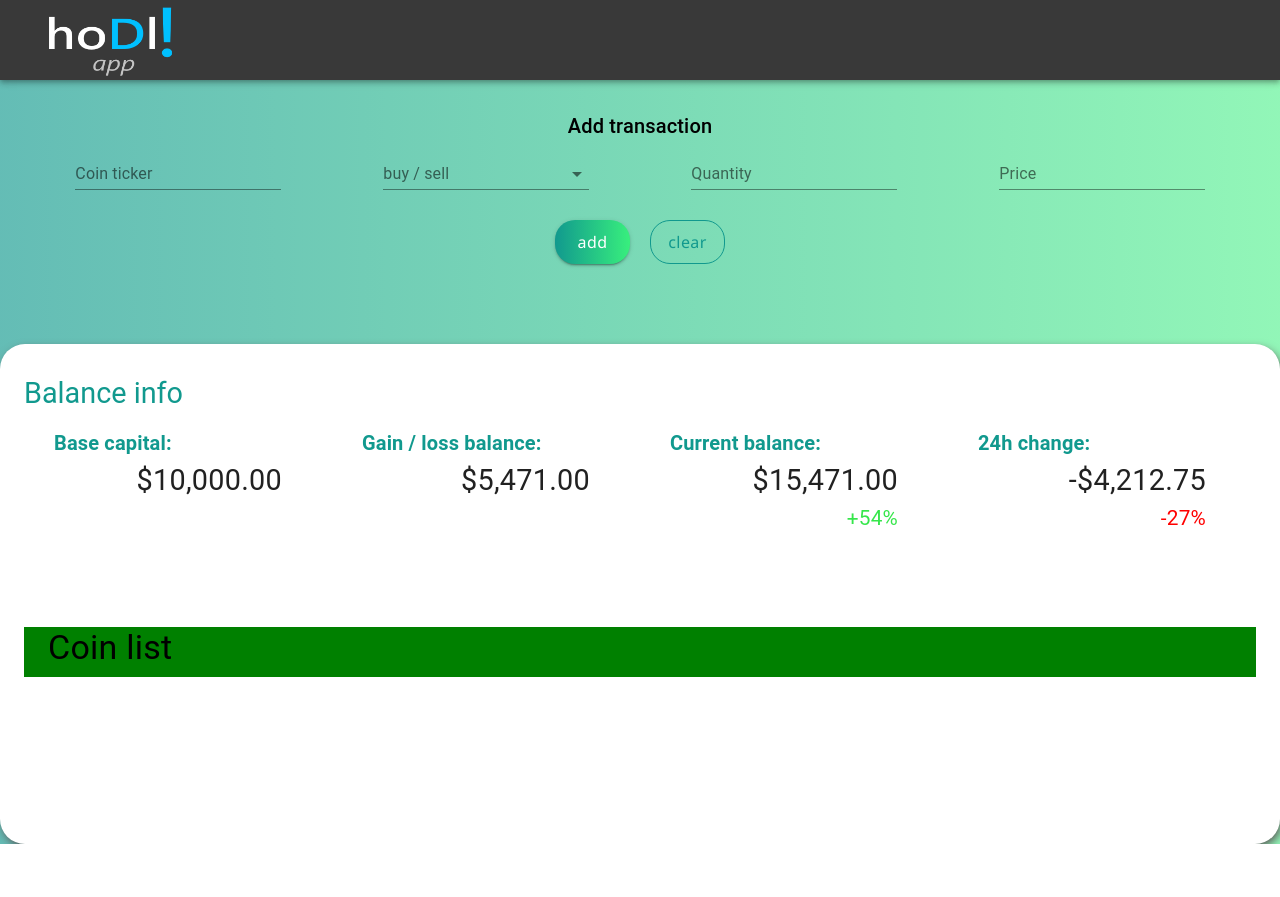
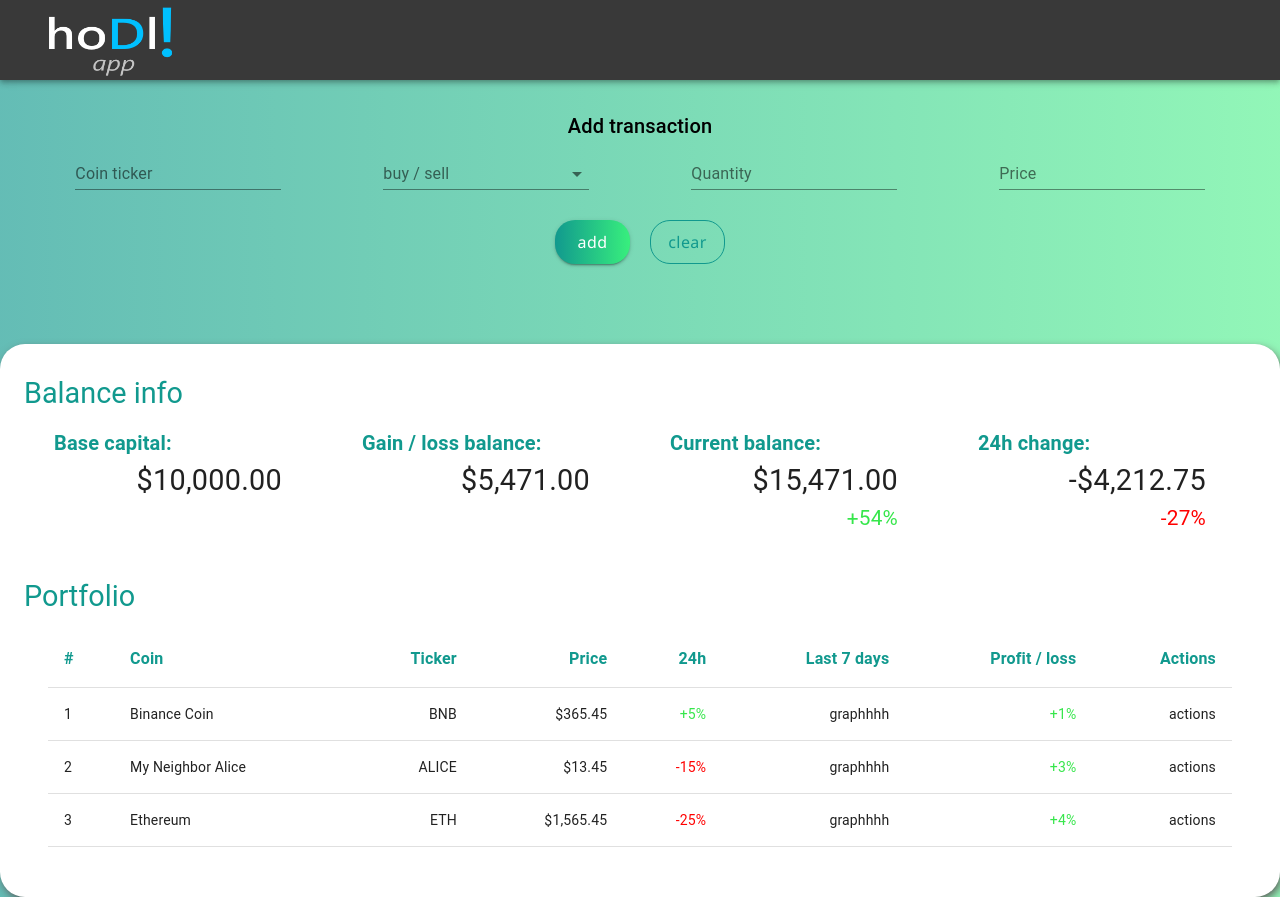
Before and after one commit to BlackH3art/hodl-app-vol2, a React (Create React App) app: page / in a window 1280 px wide. Before the commit the page ends 844 px from the top, so only its background shows below. Built offline with nearby package versions, Linux system fonts and the light colour scheme; no server answers.

Commit message:
CoinList component styles

```diff
--- a/src/components/BalanceInfo/BalanceInfo.jsx
+++ b/src/components/BalanceInfo/BalanceInfo.jsx
@@ -3,6 +3,7 @@ import { Container, Typography } from '@material-ui/core';
 
 import { getCoins } from '../../redux.actions/coinActions';
 import { setProfitLossPercentageSign, usdFormatter } from '../../helpers/helpers';
+import { userinfo } from '../../helpers/pseudoData';
 
 import useStyles from './balanceInfo.styles';
 import { useDispatch } from 'react-redux';
@@ -18,11 +19,7 @@ const BalanceInfo = () => {
   const classes = useStyles();
   const dispatch = useDispatch();
 
-  const userinfo = {
-    baseCapital: 10000,
-    totalGain: 1.5471,
-    dayChange: -0.2723
-  }
+
 
   // Balance info calculations
   const currentBalance = (userinfo.baseCapital * userinfo.totalGain).toFixed(2);
@@ -46,10 +43,13 @@ const BalanceInfo = () => {
         <InfoSquaresWrapper>
           <InfoSquare title="Base capital:" info={`${usdFormatter.format(userinfo.baseCapital)}`} />
           <InfoSquare title="Gain / loss balance:" info={`${usdFormatter.format(gainBalance)}`} />
-          <InfoSquare title="Current balance:" info={`${usdFormatter.format(currentBalance)}`} percent={`${setProfitLossPercentageSign(gainPercent)}%`} />
-          <InfoSquare title="24h change:" info={`${usdFormatter.format(dayChangeBalance)}`} percent={`${setProfitLossPercentageSign(dayChangePercent)}%`} />
+          <InfoSquare title="Current balance:" info={`${usdFormatter.format(currentBalance)}`} percent={`${setProfitLossPercentageSign(gainPercent)}`} />
+          <InfoSquare title="24h change:" info={`${usdFormatter.format(dayChangeBalance)}`} percent={`${setProfitLossPercentageSign(dayChangePercent)}`} />
         </InfoSquaresWrapper>
 
+        <Typography variant="h5" className={classes.title}>
+          Portfolio
+        </Typography>
         <CoinList />
       </Container>
     </>
--- a/src/components/BalanceInfo/CoinList/CoinList.jsx
+++ b/src/components/BalanceInfo/CoinList/CoinList.jsx
@@ -1,5 +1,8 @@
 import React from 'react';
-import { Container, Typography } from '@material-ui/core';
+import { Container, Typography, Table, TableHead, TableRow, TableCell, TableBody } from '@material-ui/core';
+
+import { coinList } from '../../../helpers/pseudoData';
+import { setProfitLossPercentageSign, usdFormatter } from '../../../helpers/helpers';
 
 import useStyles from './coinList.styles';
 import { useSelector } from 'react-redux';
@@ -13,9 +16,35 @@ const CoinList = () => {
   return (
     <>
       <Container component="div" className={classes.coinListContainer}>
-        <Typography variant="h4">
-          Coin list
-        </Typography>
+        <Table>
+          <TableHead>
+            <TableRow>
+              <TableCell align="left"><Typography className={classes.tableHead}> # </Typography></TableCell>
+              <TableCell align="left"><Typography className={classes.tableHead}> Coin </Typography></TableCell>
+              <TableCell align="right"><Typography className={classes.tableHead}> Ticker</Typography></TableCell>
+              <TableCell align="right"><Typography className={classes.tableHead}> Price </Typography></TableCell>
+              <TableCell align="right"><Typography className={classes.tableHead}> 24h </Typography></TableCell>
+              <TableCell align="right"><Typography className={classes.tableHead}> Last 7 days </Typography></TableCell>
+              <TableCell align="right"><Typography className={classes.tableHead}> Profit / loss</Typography></TableCell>
+              <TableCell align="right"><Typography className={classes.tableHead}> Actions </Typography></TableCell>
+            </TableRow>
+          </TableHead>
+          <TableBody>
+            {coinList.map((coin, index) => (
+              <TableRow key={coin.name} >
+                <TableCell align="left">{++index}</TableCell>
+                <TableCell align="left">{coin.name}</TableCell>
+                <TableCell align="right">{coin.ticker}</TableCell>
+                <TableCell align="right">{usdFormatter.format(coin.price)}</TableCell>
+                <TableCell className={setProfitLossPercentageSign(coin.dayChange).startsWith('-') ? classes.loss : classes.gain} align="right">{setProfitLossPercentageSign(coin.dayChange)}</TableCell>
+                <TableCell align="right">{coin.last7days}</TableCell>
+                <TableCell className={classes.gain} align="right">{setProfitLossPercentageSign(index * 1.5)}</TableCell>
+                <TableCell align="right">actions</TableCell>
+              </TableRow>
+            ))}
+          </TableBody>
+        </Table>
+
       </Container>
     </>
    );
--- a/src/components/BalanceInfo/CoinList/coinList.styles.js
+++ b/src/components/BalanceInfo/CoinList/coinList.styles.js
@@ -3,8 +3,18 @@ import { makeStyles } from '@material-ui/core';
 const useStyles = makeStyles(() => ({
   coinListContainer: {
     width: '100%',
-    height: '50px',
-    backgroundColor: 'green'
+    paddingBottom: "50px"
+  },
+  tableHead: {
+    fontWeight: 600,
+    color: "rgba(17,153,142,1)",
+
+  },
+  gain: {
+    color: "#36E64B",
+  },
+  loss: {
+    color: "red",
   }
 }))
 
--- a/src/components/BalanceInfo/balanceInfo.styles.js
+++ b/src/components/BalanceInfo/balanceInfo.styles.js
@@ -3,7 +3,7 @@ import { makeStyles } from '@material-ui/core';
 const useStyles = makeStyles(() => ({
   infoContainer: {
     backgroundColor: "white",
-    minHeight: "500px",
+    // minHeight: "500px",
     borderRadius: "25px",
     marginTop: "50px",
     boxShadow: "2px 4px 10px -1px #5B5456",
--- a/src/components/styledComponents/styledComponents.js
+++ b/src/components/styledComponents/styledComponents.js
@@ -8,4 +8,5 @@ export const ButtonWrapper = styled.div`
 export const InfoSquaresWrapper = styled.div`
   display: flex;
   justify-content: space-around;
+  height: 120px;
 `;
--- a/src/helpers/helpers.js
+++ b/src/helpers/helpers.js
@@ -4,9 +4,9 @@ export const setProfitLossPercentageSign = (value) => {
   const numberValue = parseInt(stringValue, 10);
 
   if (numberValue > 0) {
-    return `+${numberValue}`;
+    return `+${numberValue}%`;
   } else {
-    return `${numberValue}`;
+    return `${numberValue}%`;
   }
 }
 
--- /dev/null
+++ b/src/helpers/pseudoData.js
@@ -0,0 +1,35 @@
+export const userinfo = {
+  baseCapital: 10000,
+  totalGain: 1.5471,
+  dayChange: -0.2723
+};
+
+export const coinList = [
+  {
+    name: "Binance Coin",
+    ticker: "BNB",
+    price: 365.45,
+    entryPrice: 40.42,
+    dayChange: 5.32,
+    last7days: "graphhhh",
+
+  },
+  {
+    name: "My Neighbor Alice",
+    ticker: "ALICE",
+    price: 13.45,
+    entryPrice: 18.42,
+    dayChange: -15.02,
+    last7days: "graphhhh",
+
+  },
+  {
+    name: "Ethereum",
+    ticker: "ETH",
+    price: 1565.45,
+    entryPrice: 711.12,
+    dayChange: -25.32,
+    last7days: "graphhhh",
+
+  }
+]
```
